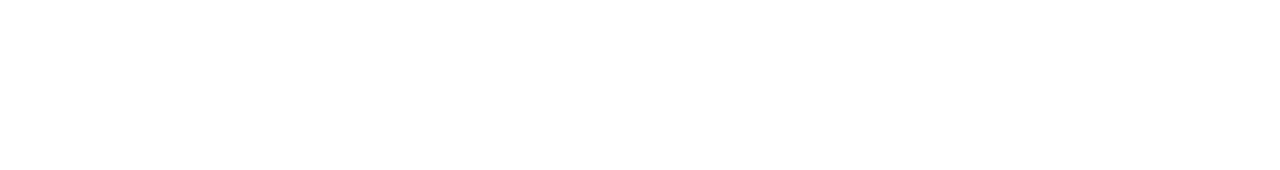
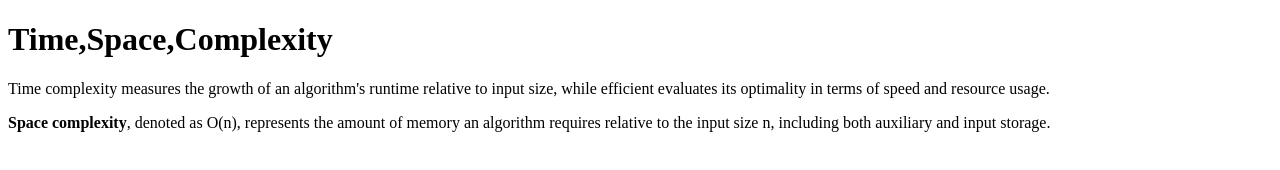
Before and after one commit to acciojob/time-and-space-complexity-vinay1723, a website: page main.html in a window 1280 px wide. Drawn offline with Linux system fonts and the light colour scheme.

Commit message:
created a submission

```diff
--- a/main.html
+++ b/main.html
@@ -10,7 +10,9 @@
 	<!-- the entire body must be written by student -->
     <script type="text/javascript" src="./script.js">
 </script>
-
+	<h1>Time,Space,Complexity</h1>
+	<p>Time complexity measures the growth of an algorithm's runtime relative to input size, while efficient evaluates its optimality in terms of speed and resource usage.</p>
+	<p><b>Space complexity</b>, denoted as O(n), represents the amount of memory an algorithm requires relative to the input size n, including both auxiliary and input storage.</p>
 </body>
 
 </html>
```
